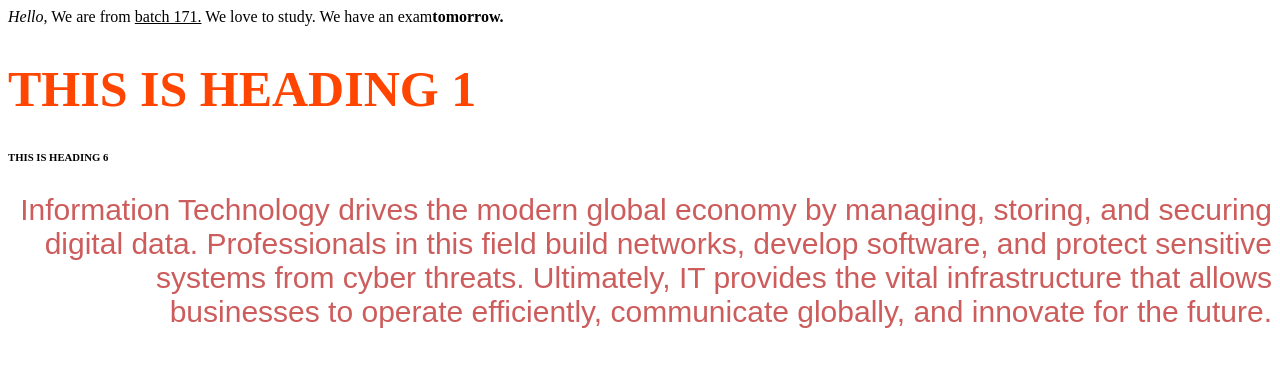
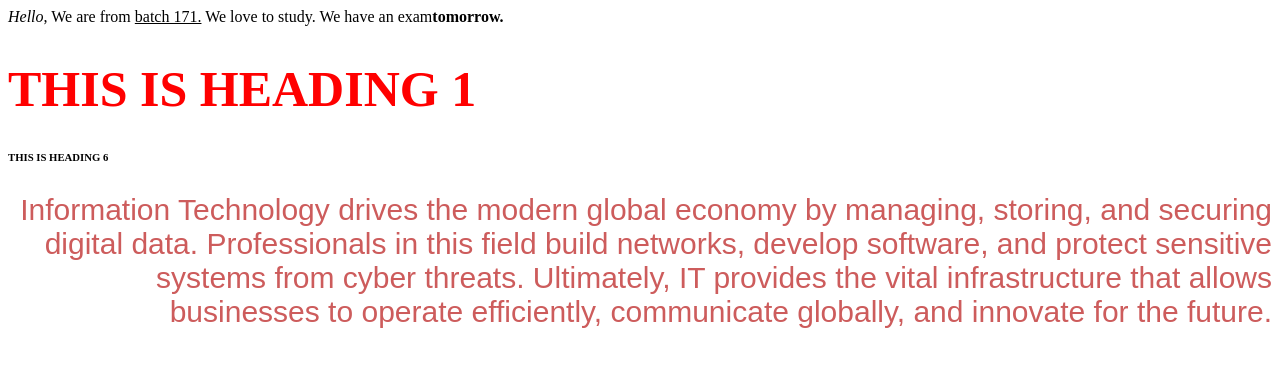
Before and after one commit to chameen9/Test170, a plain HTML site: page index.html in a window 1280 px wide. Drawn offline with Linux system fonts and the light colour scheme; files that its build step writes are made by us from their sources; files whose address does not match are found by name.

Commit message:
Change h1 color from orangered to red

```diff
--- a/style.css
+++ b/style.css
@@ -7,6 +7,6 @@ p{
 
 
 h1{
-	color: orangered;
+	color: red;
 	font-size: 50;
 	}
```
